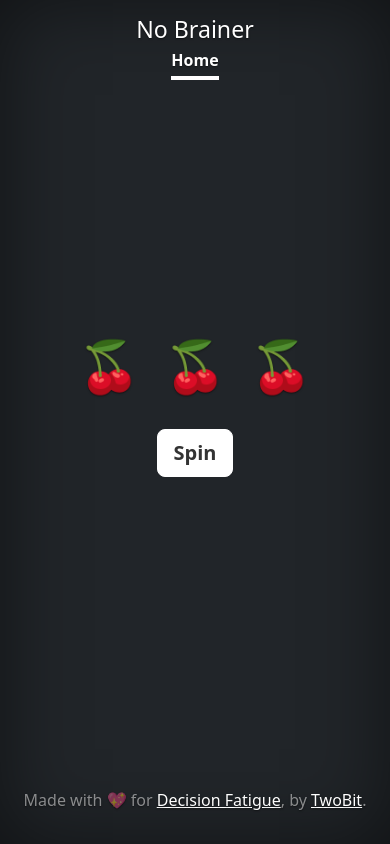
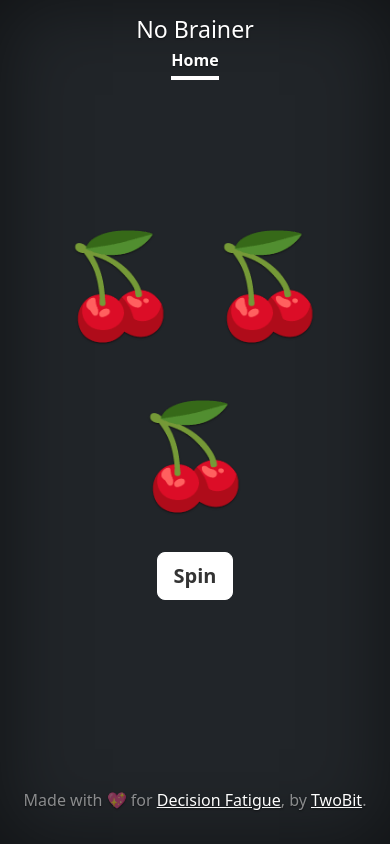
Before and after one commit to semui01/slot, a plain HTML site: page index.html in a window 390 px wide. Drawn offline with nearby package versions, Linux system fonts and the light colour scheme.

Commit message:
change of css

```diff
--- a/cover.css
+++ b/cover.css
@@ -65,12 +65,10 @@ p {
   margin-bottom: 1rem;
 }
 
-@media screen and (max-width:1000px){
-  .slot{
-    font-size:50px;
+/* @media screen and (max-width:1000px){ */
+  /* .slot{ */
+    /* font-size:50px; */
     /* display: inline-block; */
-    margin: 10px;
-  }
-
-
-}
+    /* margin: 10px; */
+  /* }      */
+/* } */
```
